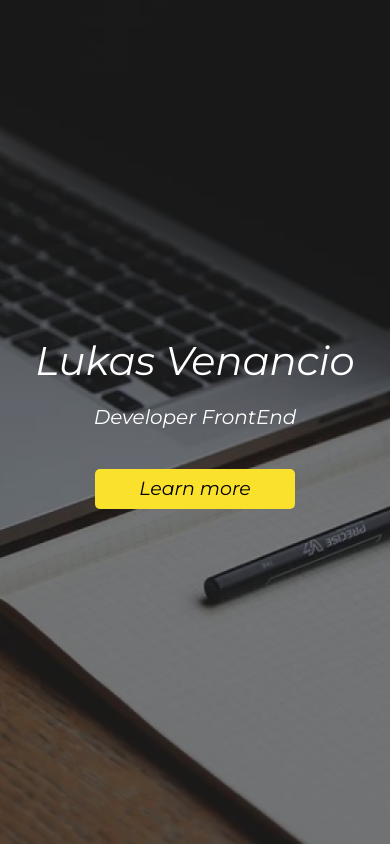
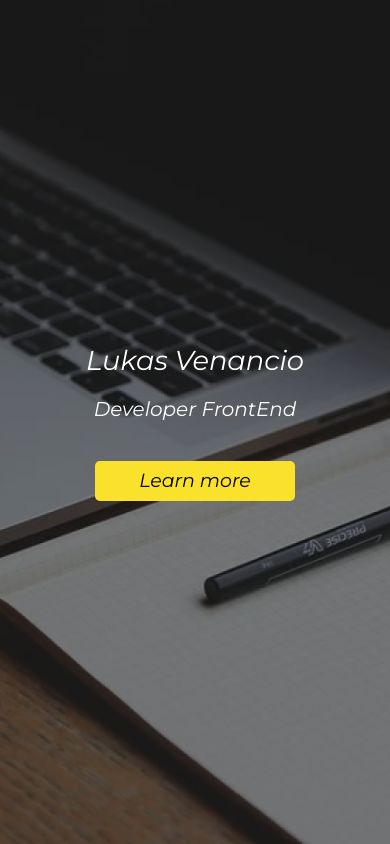
Before and after one commit to LukasVenancio/LIMA-LandingPage, a plain HTML site: page index.html in a window 390 px wide. Drawn offline with Linux system fonts and the light colour scheme.

Commit message:
Alterações no clamp.

```diff
--- a/style.css
+++ b/style.css
@@ -24,7 +24,7 @@ main{
     gap: 20px;
 }
 h1{
-    font-size: clamp(40px, 7vw, 100px);
+    font-size: clamp(20px, 7vw, 100px);
     color: #ffffff;
     font-family: 'Montserrat', sans-serif;
     font-weight: 400;
```
